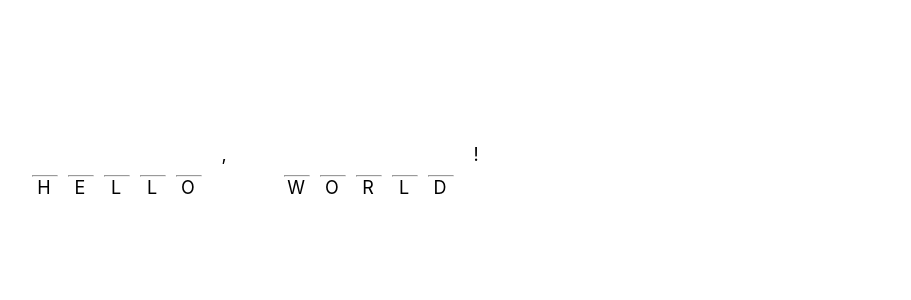
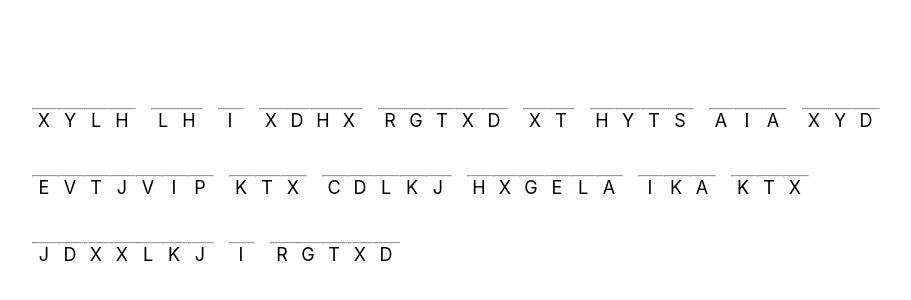
Before and after one commit to memetron/cryptogram-react, a React (Create React App) app: page / in a window 1280 px wide. Shown: the part 228-528 px from the top of the page, without its empty margins (128-1039 px from the left). Built offline with nearby package versions, Linux system fonts and the light colour scheme; no server answers.

Commit message:
cluster letters into words

```diff
--- a/package.json
+++ b/package.json
@@ -8,6 +8,7 @@
     "@testing-library/user-event": "^13.5.0",
     "react": "^18.3.1",
     "react-dom": "^18.3.1",
+    "react-modal": "^3.16.1",
     "react-scripts": "5.0.1",
     "web-vitals": "^2.1.4"
   },
--- a/src/App.css
+++ b/src/App.css
@@ -74,10 +74,15 @@
   margin: 0;
 
 }
+
 input {
   all: unset;
 }
 
+.word {
+  display: inline-flex;
+  margin-right: 5px;
+}
 .inputBox__input {
   color: transparent;
 }
--- a/src/App.js
+++ b/src/App.js
@@ -2,6 +2,7 @@ import './App.css';
 import Sentence from "./components/Sentence";
 import { createContext, useEffect, useState } from "react";
 import { getQuote } from "./misc/Api";
+import VictoryModal from "./components/VictoryModal";
 
 export const UserContext = createContext(null);
 
@@ -10,6 +11,7 @@ function App() {
     const [cipherText, setCipherText] = useState("HELLO, WORLD!");
     const [plainText, setPlainText] = useState("");
     const [key, setKey] = useState({});
+    const [victoryModal, setVictoryModal] = useState(false);
 
     useEffect(() => {
         const initGuesses = () => {
@@ -24,30 +26,37 @@ function App() {
             let dict = {};
             let remainingChars = "ABCDEFGHIJKLMNOPQRSTUVWXYZ".split('');
 
-            for (let i = remainingChars.length - 1; i > 0; i--) {
-                const j = Math.floor(Math.random() * (i + 1));
-                [remainingChars[i], remainingChars[j]] = [remainingChars[j], remainingChars[i]];
+            let validPermutation = false;
+            while (!validPermutation) {
+                remainingChars = shuffleArray([...remainingChars]);
+
+                dict = {};
+                validPermutation = true;
+                for (let i = 0; i < remainingChars.length; i++) {
+                    if (remainingChars[i] === "ABCDEFGHIJKLMNOPQRSTUVWXYZ"[i]) {
+                        validPermutation = false;
+                        break;
+                    }
+                    dict["ABCDEFGHIJKLMNOPQRSTUVWXYZ"[i]] = remainingChars[i];
+                }
             }
 
-            "ABCDEFGHIJKLMNOPQRSTUVWXYZ".split('').forEach((c, index) => {
-                if (remainingChars[index] === c) {
-                    for (let k = 0; k < remainingChars.length; k++) {
-                        if (remainingChars[k] !== c && remainingChars[k] !== "SWAPPED") {
-                            [remainingChars[index], remainingChars[k]] = [remainingChars[k], remainingChars[index]];
-                            remainingChars[k] = "SWAPPED"; // Mark as swapped to avoid duplicate swaps
-                            break;
-                        }
-                    }
-                }
-                dict[c] = remainingChars[index];
-            });
+            console.log(dict);
+            setKey(dict);
+        };
 
-            setKey(dict);
+        const shuffleArray = (array) => {
+            for (let i = array.length - 1; i > 0; i--) {
+                const j = Math.floor(Math.random() * (i + 1));
+                [array[i], array[j]] = [array[j], array[i]];
+            }
+            return array;
         };
 
         const initQuote = async () => {
             try {
-                const quote = await getQuote(); // Fetch the quote
+                // const quote = await getQuote(); // Fetch the quote
+                const quote = {content: "This is a test quote to show dad the program not being stupid and not getting a quote"};
                 console.log("API Response:", quote);
                 if (quote && quote.content) { // Check if the quote object and content are defined
                     setPlainText(quote.content); // Set the plain text to the quote content
@@ -78,6 +87,7 @@ function App() {
     return (
         <div className="App">
             <header className="App-header">
+                <VictoryModal isOpen={victoryModal} setIsOpen={setVictoryModal}/>
                 <Sentence cipherText={cipherText} guesses={guesses} setGuesses={setGuesses} />
             </header>
         </div>
--- a/src/components/Letter.js
+++ b/src/components/Letter.js
@@ -28,6 +28,13 @@ const CryptogramLetter = forwardRef(({
         }
     };
 
+    const handleKeyDown = (e) => {
+        if (e.key === "Backspace") {
+            e.preventDefault();
+            setGuesses({ ...guesses, [letter]: "" });
+        }
+    }
+
     const handleFocus = () => {
         setCurrentIndex(index);
         setFocusedLetter(letter);
@@ -38,12 +45,6 @@ const CryptogramLetter = forwardRef(({
         setIsActiveFocus(false);
     };
 
-    const handleKeyDown = (e) => {
-        if (e.key === "Backspace") {
-            e.preventDefault();
-            setGuesses({ ...guesses, [letter]: "" });
-        }
-    }
 
     useEffect(() => {
         if (focusedLetter === letter) {
--- a/src/components/Sentence.js
+++ b/src/components/Sentence.js
@@ -9,9 +9,11 @@ const Sentence = ({
     const [focusedLetter, setFocusedLetter] = useState("");
     const [currentIndex, setCurrentIndex] = useState(0);
 
-    const [inputRefsArray] = useState(() =>
-        Array.from({ length: cipherText.length }, () => createRef())
-    );
+    const [inputRefsArray, setInputRefsArray] = useState([]);
+
+    useEffect(() => {
+        setInputRefsArray(Array.from({ length: cipherText.length }, () => createRef()));
+    }, [cipherText]);
 
 
     const focusNextLetter = (prevLetter) => {
@@ -25,7 +27,6 @@ const Sentence = ({
             }
         }
     };
-
 
     const letters = cipherText.split('').map((c, index) => (
         <Letter
@@ -43,9 +44,21 @@ const Sentence = ({
         />
     ));
 
+    let words = [[]];
+    letters.forEach(letter => {
+        if (letter.props.letter === " ") { // Access the letter prop correctly
+            words.push([]);
+        } else {
+            words[words.length - 1].push(letter); // Correctly refer to the last array
+        }
+    });
     return (
         <div className="sentence">
-            {letters}
+            {words.map((word, index) => (
+                <div key={index} className="word">
+                    {word}
+                </div>
+            ))}
         </div>
     );
 };
--- a/src/components/VictoryModal.js
+++ b/src/components/VictoryModal.js
@@ -0,0 +1,18 @@
+import React from "react";
+import Modal from 'react-modal';
+
+const VictoryModal = (
+    {
+        isOpen,
+        setIsOpen
+    }
+) => {
+    return <Modal
+        isOpen={isOpen}
+        contentLabel="Victory Screen"
+    >
+        <button onClick={setIsOpen(false)}>Close</button>
+        <div>You Win!</div>
+    </Modal>
+}
+export default VictoryModal;
```
Also changed, not shown: 1 other file (tests, documents, lock files or other folders).
